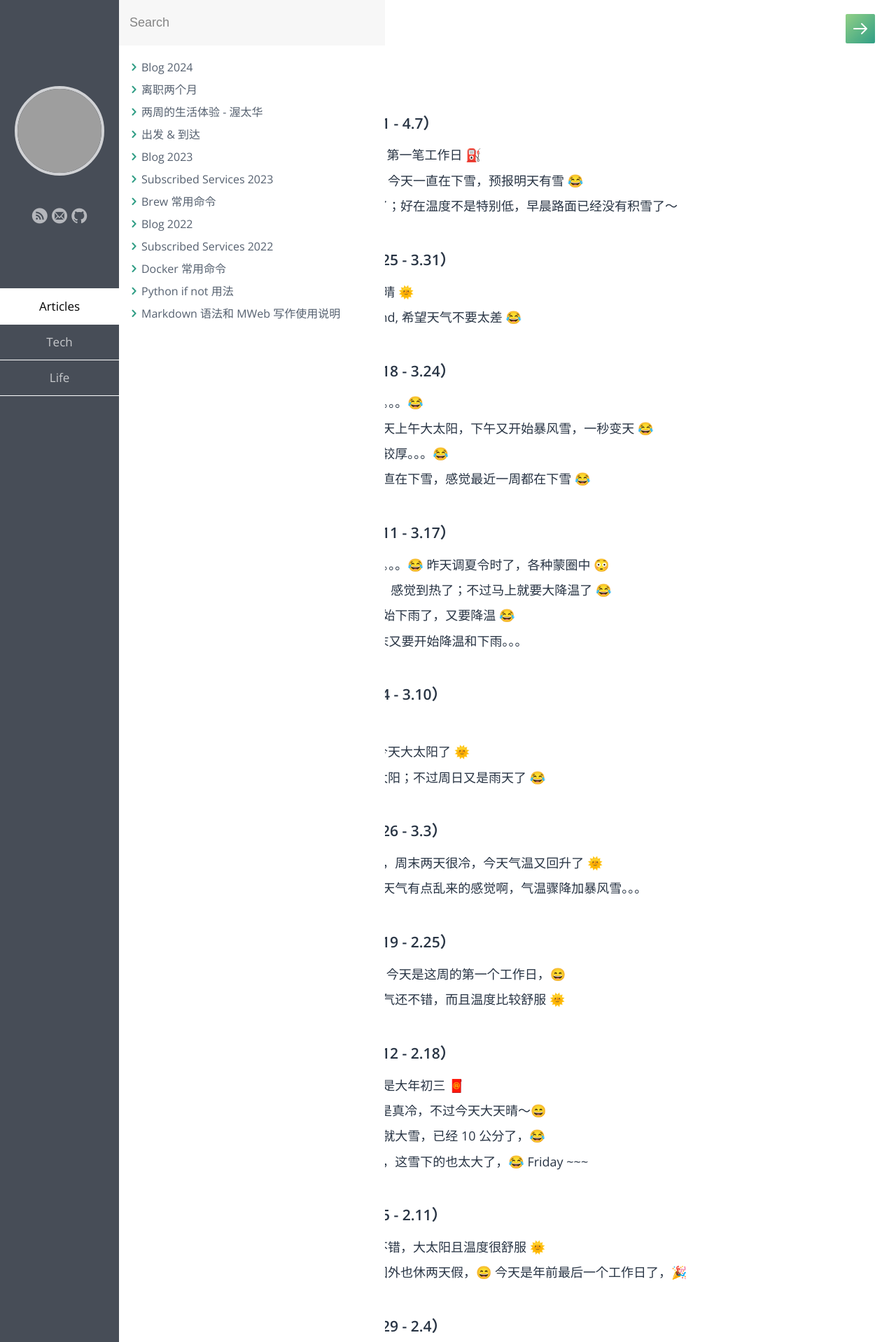
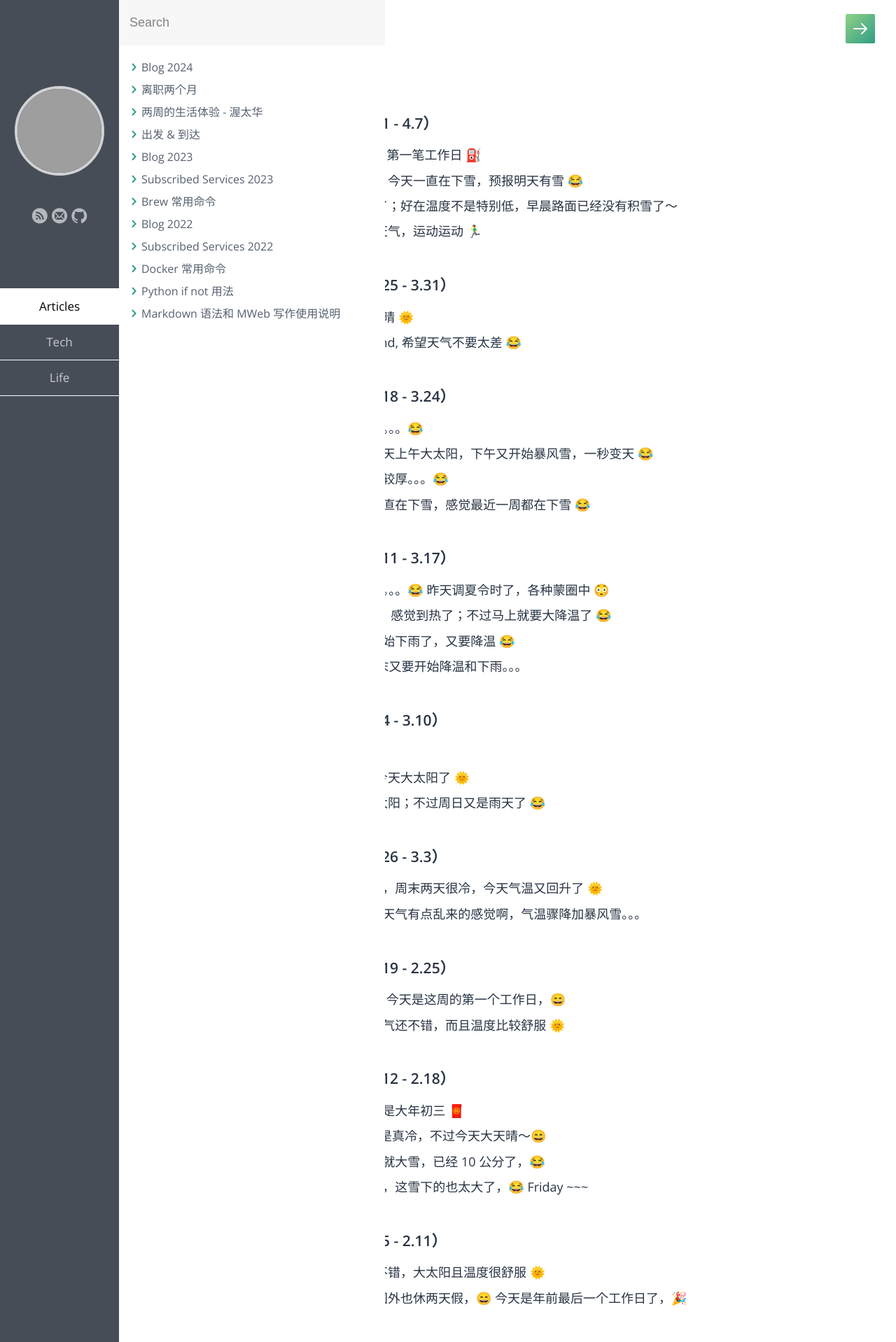
Before and after one commit to samxupeiran/samxupeiran.github.io, a Jekyll site: the page built from _posts/life/2024-01-02-my-blog.md, in a window 1280 px wide. Shown: the top 1918 px of the page at 70% size. Built offline with Jekyll 4.4.1, drawn with Linux system fonts in a browser that asks for light colours; some web fonts are replaced; grey boxes are pictures that could not be loaded.

Commit message:
feat: add weekly blog 4/5

```diff
--- a/_posts/life/2024-01-02-my-blog.md
+++ b/_posts/life/2024-01-02-my-blog.md
@@ -10,6 +10,7 @@ tags: Blog
      - 4.1 4 月第一天，也是 4 月第一笔工作日 ⛽️
      - 4.3 昨晚被大风刮醒两次，今天一直在下雪，预报明天有雪 😂
      - 4.4 昨晚暴风雪，太夸张了；好在温度不是特别低，早晨路面已经没有积雪了～
+     - 4.5 周五了，期待周末好天气，运动运动 🏃‍♂️
 
 - ### 2024 年 3 月 第 4 周（3.25 - 3.31）
      - 3.25 这周要回温，今天天晴 🌞
```
